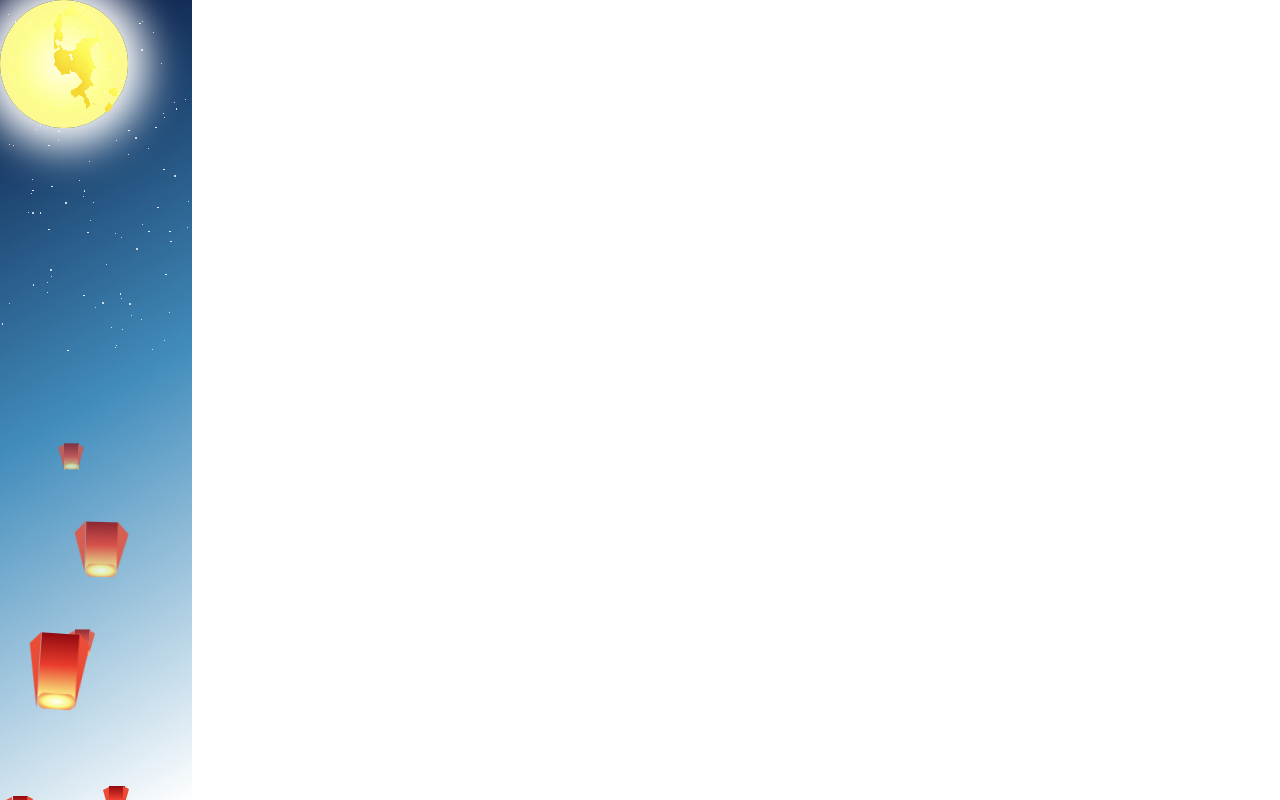
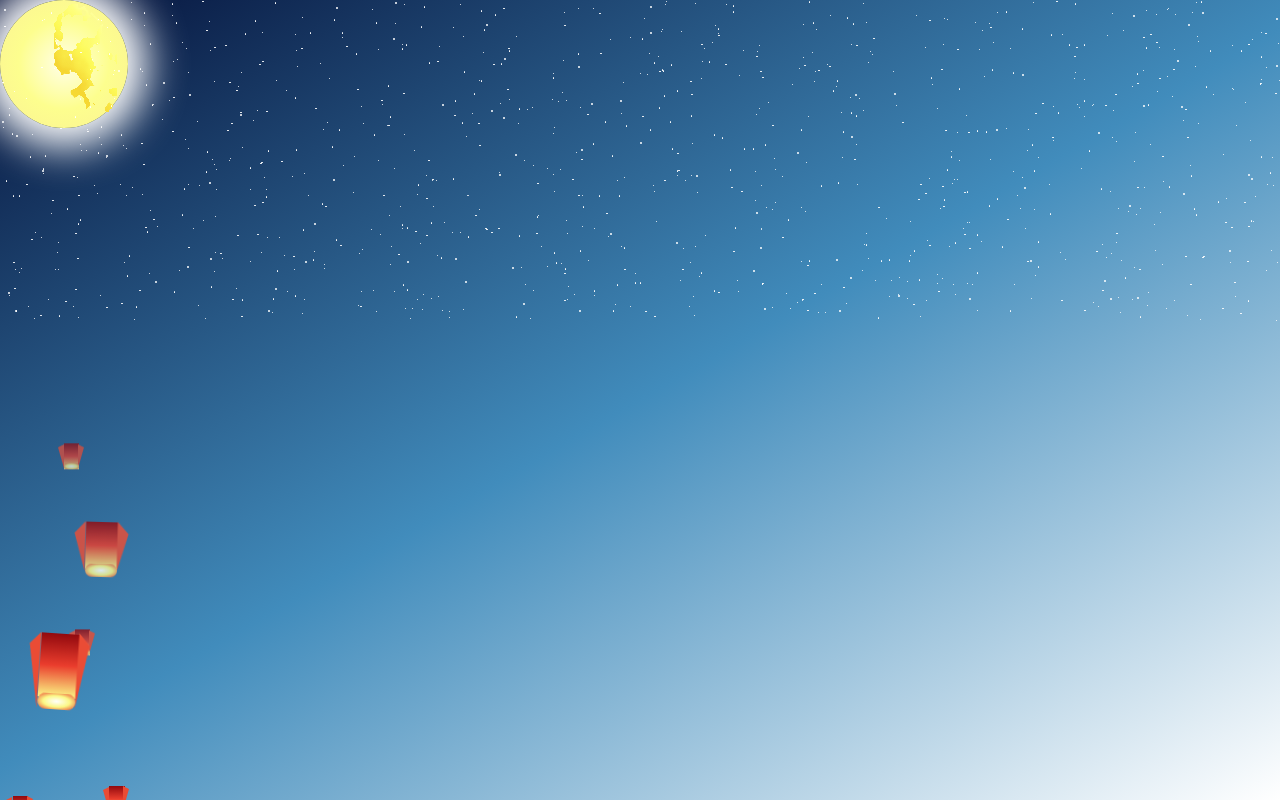
Before and after one commit to zhengxianyu/Mid-autumn, a plain HTML site: page index.html in a window 1280 px wide. Drawn offline with nearby package versions, Linux system fonts and the light colour scheme.

Commit message:
update codes

```diff
--- a/index.css
+++ b/index.css
@@ -68,7 +68,7 @@ body {
 
 .mid-autumn-body {
   position: fixed;
-  width: 15vw;
+  width: 100vw;
   height: 100vh;
   background: linear-gradient(150deg, #041039, #418cbc, #fff);
 }
--- a/index.js
+++ b/index.js
@@ -33,13 +33,13 @@ $(function() {
     document.getElementById('midAutumn').appendChild(kongMing);
   }
 
-  for (let index = 0; index < 100; index++) {
+  for (let index = 0; index < 1000; index++) {
     let star = document.createElement('div');
     star.className = 'star';
     star.style = 'left: ' +
-      numberRandom(15, 0) +
+      numberRandom(100, 0) +
     'vw; top: ' +
-      numberRandom(45, 0) +
+      numberRandom(40, 0) +
     'vh;';
 
     document.getElementById('sky').appendChild(star);
```
